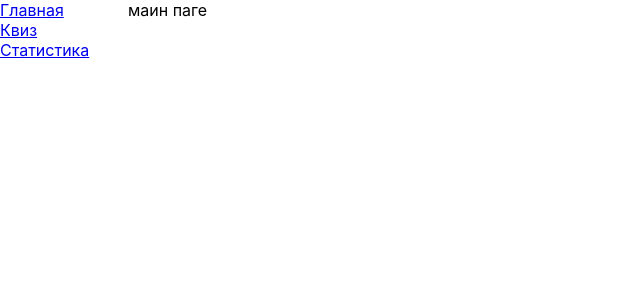
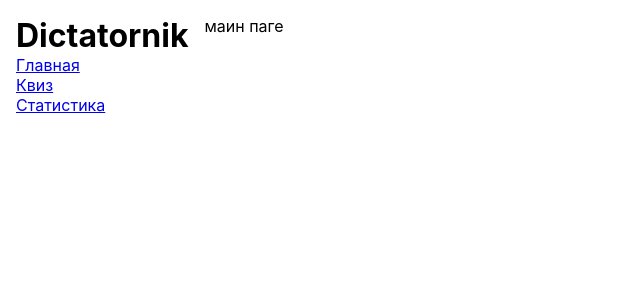
Before and after one commit to ytiK0/dictatornik, a React (Vite) app: page / in a window 1280 px wide. Shown: the top 300 px of the page, without its empty margins (0-640 px from the left). Built offline with nearby package versions, Linux system fonts and the light colour scheme.

Commit message:
feat: add heading to AsideMenu component

```diff
--- a/src/App.module.css
+++ b/src/App.module.css
@@ -2,10 +2,12 @@
   width: 100%;
   min-width: 550px;
   display: flex;
+  gap: 16px;
+  padding: 16px;
 }
 
 .asideMenuContainer {
-  width: 10vw;
+
 }
 
 .contentContainer {
--- a/src/components/AsideMenu.tsx
+++ b/src/components/AsideMenu.tsx
@@ -8,6 +8,7 @@ type AsideMenuProps = React.ComponentProps<"div"> & {
 export default function AsideMenu({buttons, ...props}: AsideMenuProps) {
   return (
     <div {...props}>
+      <h1>Dictatornik</h1>
       <nav>
         <ul>
           {
--- a/src/index.css
+++ b/src/index.css
@@ -8,3 +8,7 @@
 body {
   font-family: Inter, sans-serif;
 }
+
+ul {
+  list-style: none;
+}
```
